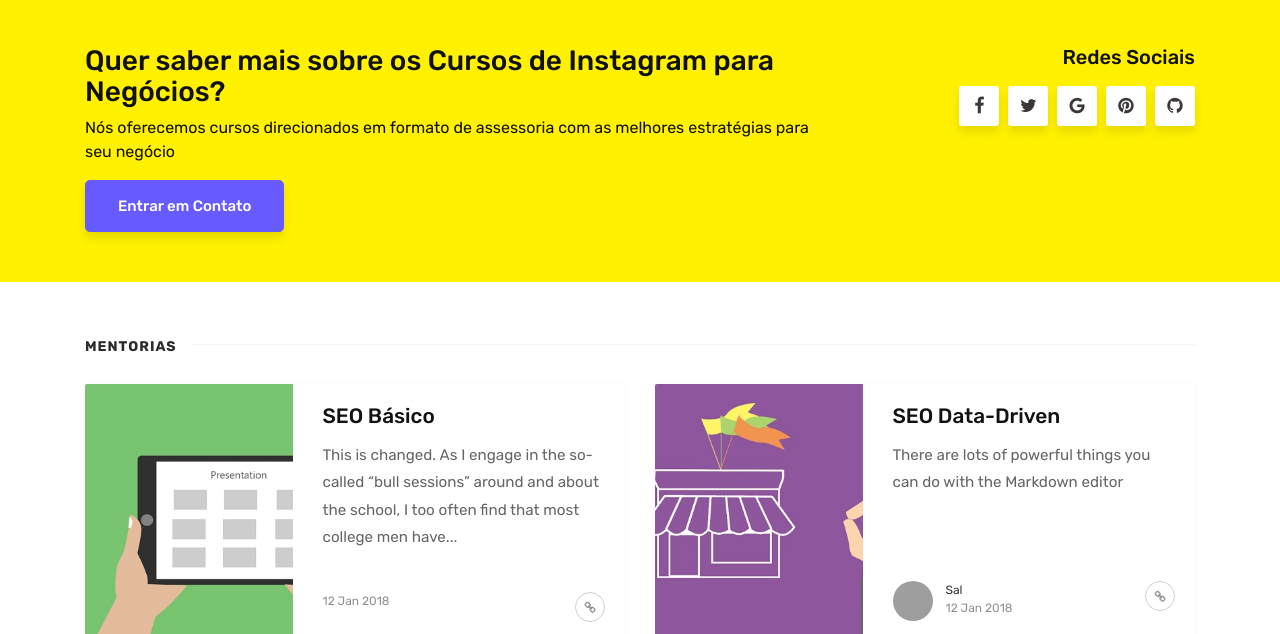
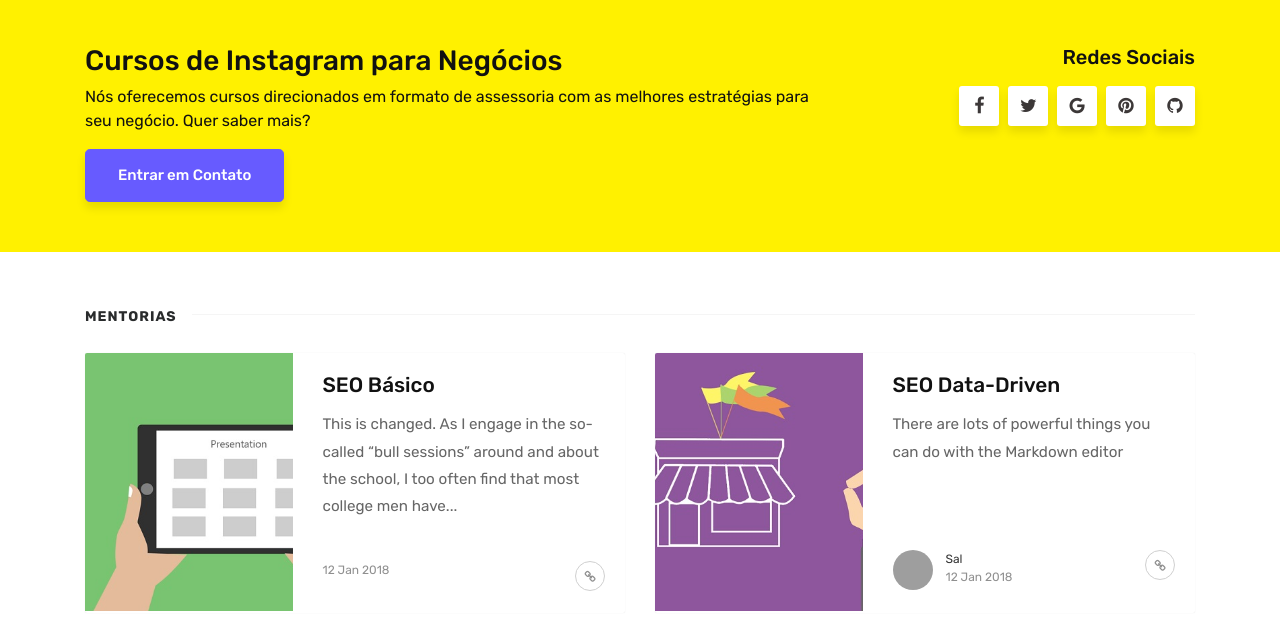
Before and after one commit to fabiolafaria/fabiolafaria.github.io, a Jekyll site: the page built from index.html, in a window 1280 px wide and 900 px high, scrolled down 537 px, cut to the strip 216-850 px from the top of the window. Built offline with Jekyll 4.4.1, drawn with Linux system fonts in a browser that asks for light colours; the list of posts is cut into pages by our own code; comment, search, counter and statistics services are not loaded; grey boxes are pictures that could not be loaded.

Commit message:
Updated 'index.html' via CloudCannon

```diff
--- a/index.html
+++ b/index.html
@@ -17,8 +17,8 @@ title: Fabiola Faria
         <div class="container">
             <div class="row justify-content-center">
                 <div class="col-md-8">
-                    <h3>Quer saber mais sobre os Cursos de Instagram para Negócios?</h3>
-                    <p>Nós oferecemos cursos direcionados em formato de assessoria com as melhores estratégias para seu negócio</p>
+                    <h3>Cursos de Instagram para Negócios</h3>
+                    <p>Nós oferecemos cursos direcionados em formato de assessoria com as melhores estratégias para seu negócio. Quer saber mais?</p>
                     <a class="btn btn-primary btn-lg" href="https://api.whatsapp.com/send?phone=5511951149063&text=Oi%20vi%20seu%20perfil%20no%20Instagram%20e%20gostaria%20de%20saber%20mais%20sobre%20os%20cursos">Entrar em Contato</a>
                 </div>
                 <div class="col-md-4 text-right footersocial">
```
